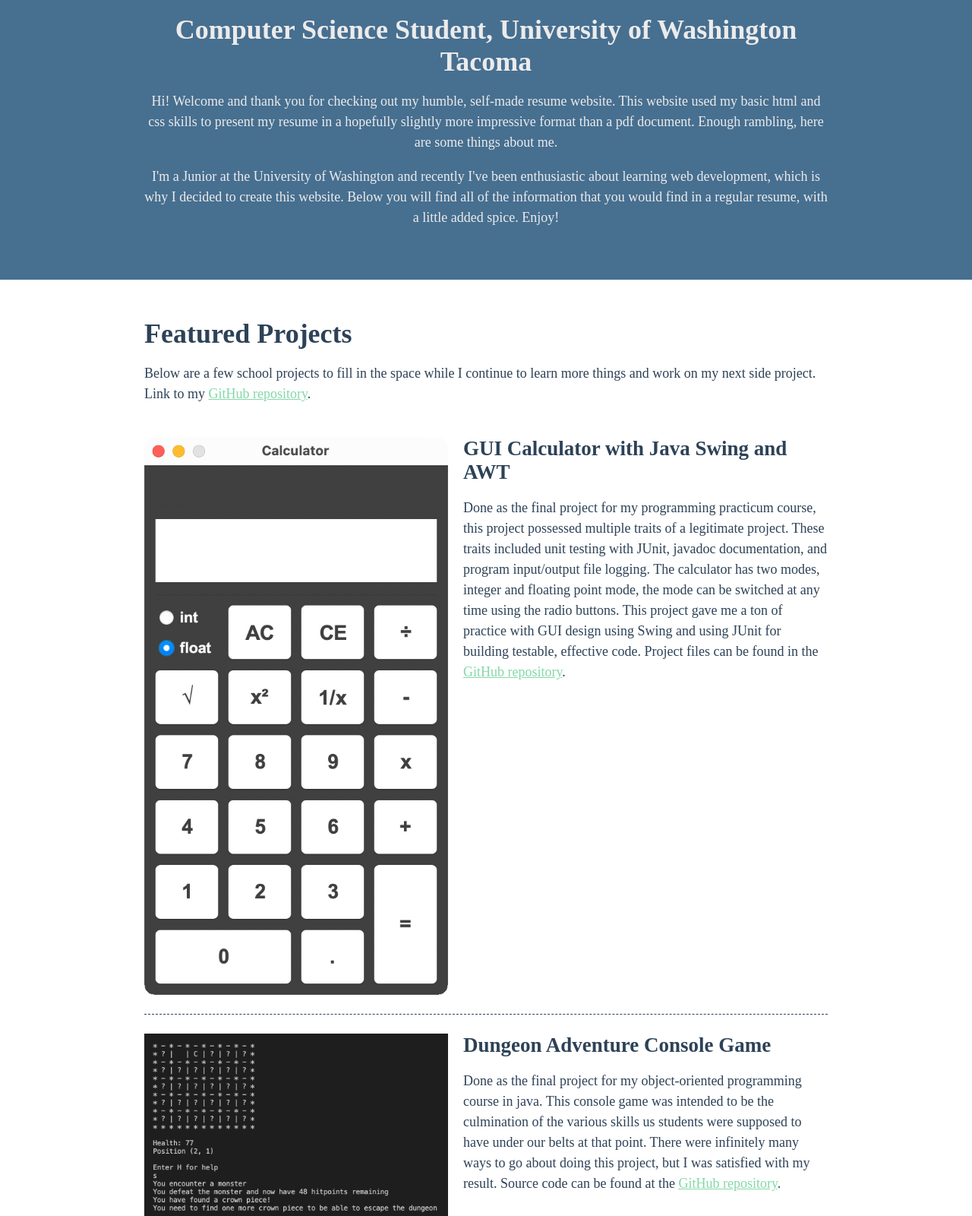
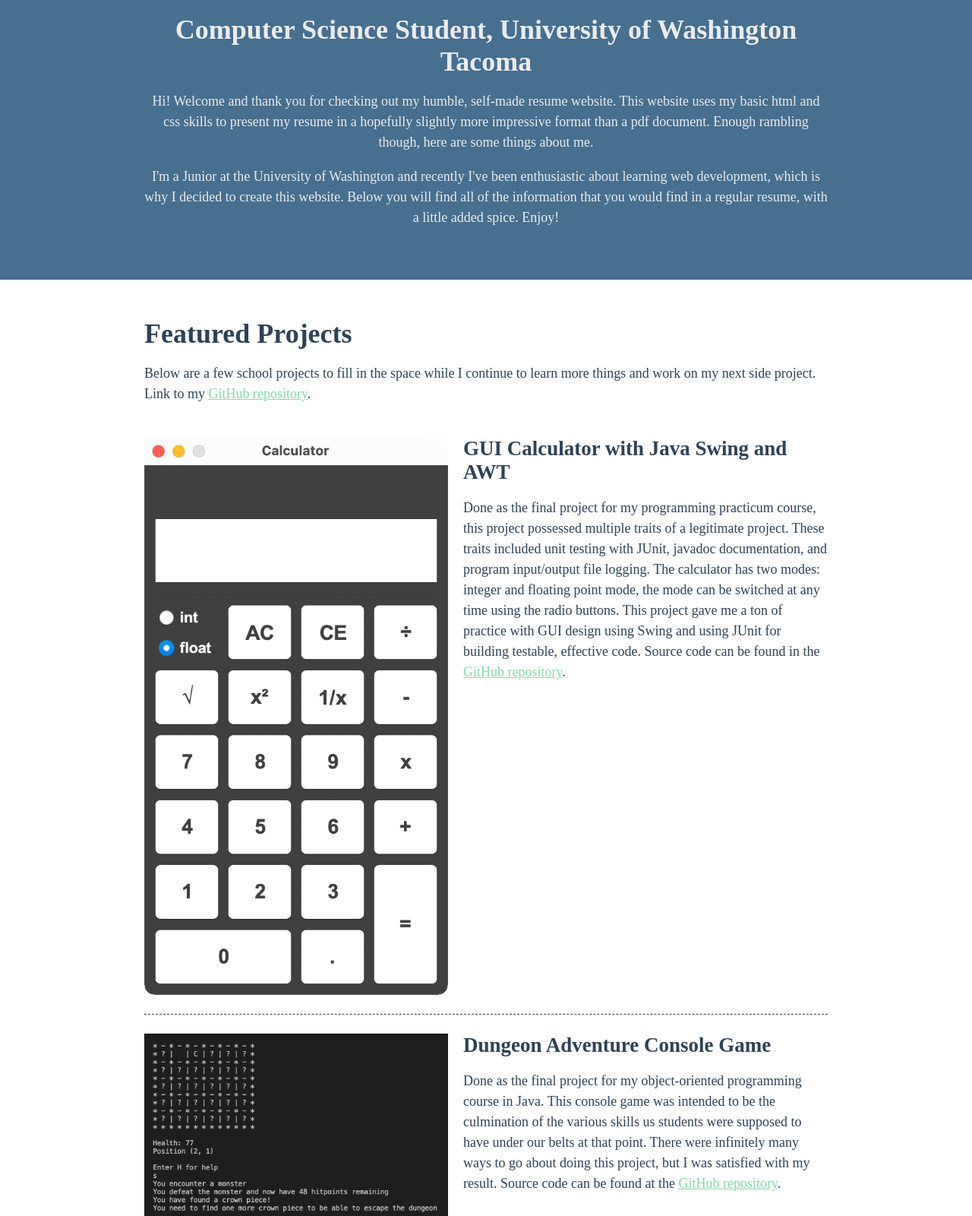
Before and after one commit to krobison10/krobison10.github.io, a plain HTML site: page index.html in a window 1280 px wide. Shown: the part 200-1800 px from the top of the page at 76% size. Drawn offline with Linux system fonts and the light colour scheme; a web font is replaced by a local one.

Commit message:
Few Edits

```diff
--- a/index.html
+++ b/index.html
@@ -17,9 +17,9 @@
 
                     <p>
                         Hi! Welcome and thank you for checking out my humble, self-made
-                        resume website. This website used my basic html and css skills
+                        resume website. This website uses my basic html and css skills
                         to present my resume in a hopefully slightly more impressive format
-                        than a pdf document. Enough rambling, here are some things about me.
+                        than a pdf document. Enough rambling though, here are some things about me.
                     </p>
                     <p>
                         I'm a Junior at the University of Washington and recently I've
@@ -49,10 +49,10 @@
                         <p>Done as the final project for my programming practicum course, this project
                             possessed multiple traits of a legitimate project. These traits included unit
                             testing with JUnit, javadoc documentation, and program input/output file logging.
-                            The calculator has two modes, integer and floating point mode, the mode can
+                            The calculator has two modes: integer and floating point mode, the mode can
                             be switched at any time using the radio buttons. This project gave me a ton of
                             practice with GUI design using Swing and using JUnit for building testable,
-                            effective code. Project files can be found in the
+                            effective code. Source code can be found in the
                         <a href="https://github.com/krobison10/TCSS143_DungeonGame">GitHub repository</a>.
                         </p>
 
@@ -63,7 +63,7 @@
                                 images/project_DA_480x551.jpg 551w"
                         alt="photo of console output for the game">
                         <h3>Dungeon Adventure Console Game</h3>
-                        <p>Done as the final project for my object-oriented programming course in java.
+                        <p>Done as the final project for my object-oriented programming course in Java.
                             This console game was intended to be the culmination of the various skills us
                             students were supposed to have under our belts at that point. There were infinitely many ways to
                             go about doing this project, but I was satisfied with my result. Source code
@@ -85,10 +85,10 @@
                             <p></p>
                         </div>
                         <div class="job-summary">
-                            <p>Learned many aspects of running a small business. It may not be related
-                                to computer science but my success in this endeavour proves
-                                my entrepreneurial spirit and ability to adapt to situations
-                                and take charge.
+                            <p>Learned many aspects of running a small business.
+                                It may not be related to computer science but my success in this
+                                endeavour proves my entrepreneurial spirit and ability to adapt to
+                                situations and take charge.
                             </p>
                             <p>Tasks included</p>
                             <ul>
@@ -96,7 +96,7 @@
                                 <li>Accounting</li>
                                 <li>Taxes and Licensing</li>
                                 <li>Managing relationships with customers and partners</li>
-                                <li>Working in the field with speed and quality</li>
+                                <li>Working in the field with speed and care</li>
                             </ul>
                         </div>
                     </section>
@@ -114,7 +114,7 @@
                                 sense that you must have a customer-oriented process to ever have any
                                 hope of success. I beleieve this also applies to building websites and
                                 software. If the product doesn't cater to the user or prove useful to
-                                them, then what is it's purpose? This drives all of my ideas and design.
+                                them, then what is its purpose? This drives all of my ideas and design.
                             </p>
                         </div>
                     </section>
```
